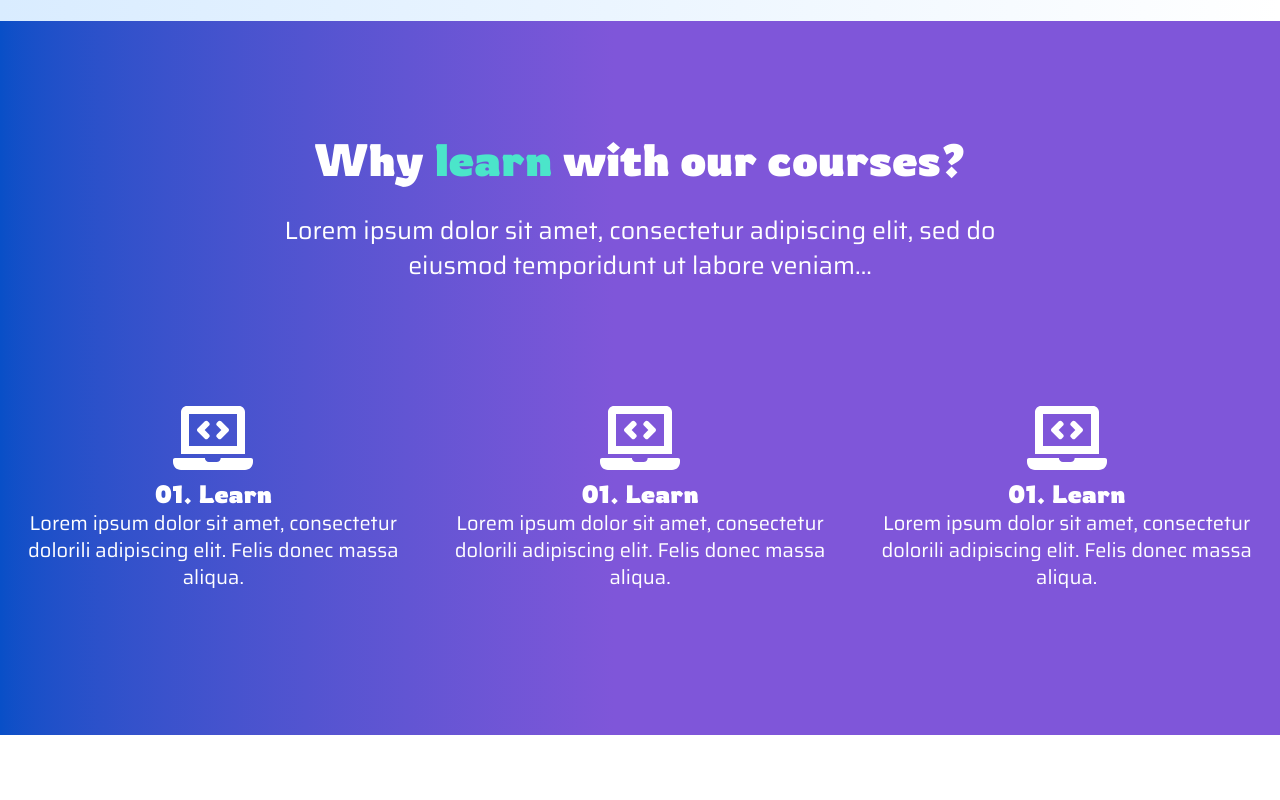
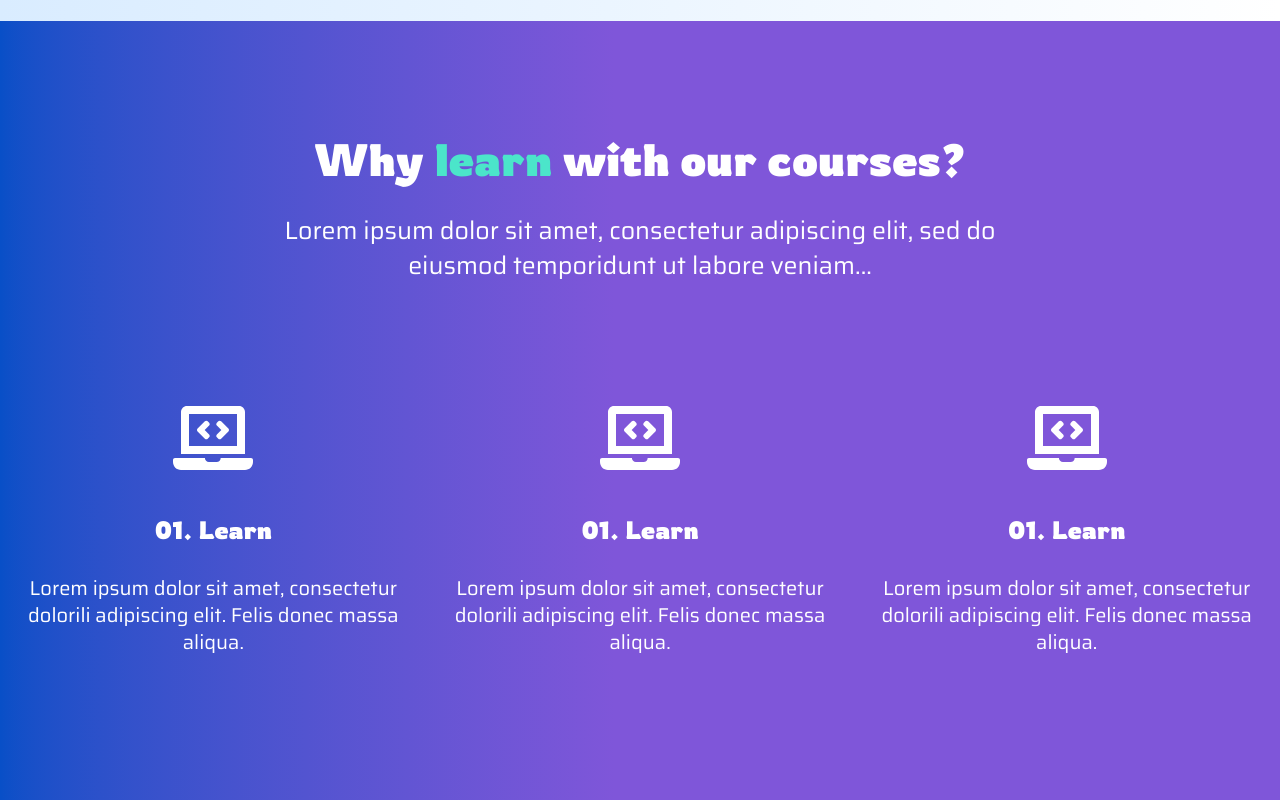
Before and after one commit to shoumen-shomu/edujarr, a Next.js app: page / in a window 1280 px wide. Shown: the part 2816-3616 px from the top of the page. Before the commit the page ends 3551 px from the top, so only its background shows below. Built offline with nearby package versions, Linux system fonts and the light colour scheme.

Commit message:
padding added

```diff
--- a/src/app/layouts/home/Learn.jsx
+++ b/src/app/layouts/home/Learn.jsx
@@ -23,7 +23,7 @@ const Learn = () => {
           <div className="flex justify-between">
             <div className="text-center">
               <FaLaptopCode className="text-white mx-auto" size={80} />
-              <p className="font-rowdies font-bold text-[25px] text-white leading-8">01. Learn</p>
+              <p className="font-rowdies font-bold text-[25px] text-white leading-8 pt-9 pb-7.25">01. Learn</p>
               <span className="font-saira font-normal text-xl text-white leading-6.75 w-82.75">
                 Lorem ipsum dolor sit amet, consectetur dolorili adipiscing
                 elit. Felis donec massa aliqua.
@@ -31,7 +31,7 @@ const Learn = () => {
             </div>
             <div className="text-center">
               <FaLaptopCode className="text-white mx-auto" size={80} />
-              <p className="font-rowdies font-bold text-[25px] text-white leading-8">01. Learn</p>
+              <p className="font-rowdies font-bold text-[25px] text-white leading-8 pt-9 pb-7.25">01. Learn</p>
               <span className="font-saira font-normal text-xl text-white leading-6.75 w-82.75">
                 Lorem ipsum dolor sit amet, consectetur dolorili adipiscing
                 elit. Felis donec massa aliqua.
@@ -39,7 +39,7 @@ const Learn = () => {
             </div>
             <div className="text-center">
               <FaLaptopCode className="text-white mx-auto" size={80} />
-              <p className="font-rowdies font-bold text-[25px] text-white leading-8">01. Learn</p>
+              <p className="font-rowdies font-bold text-[25px] text-white leading-8 pt-9 pb-7.25">01. Learn</p>
               <span className="font-saira font-normal text-xl text-white leading-6.75 w-82.75">
                 Lorem ipsum dolor sit amet, consectetur dolorili adipiscing
                 elit. Felis donec massa aliqua.
```
